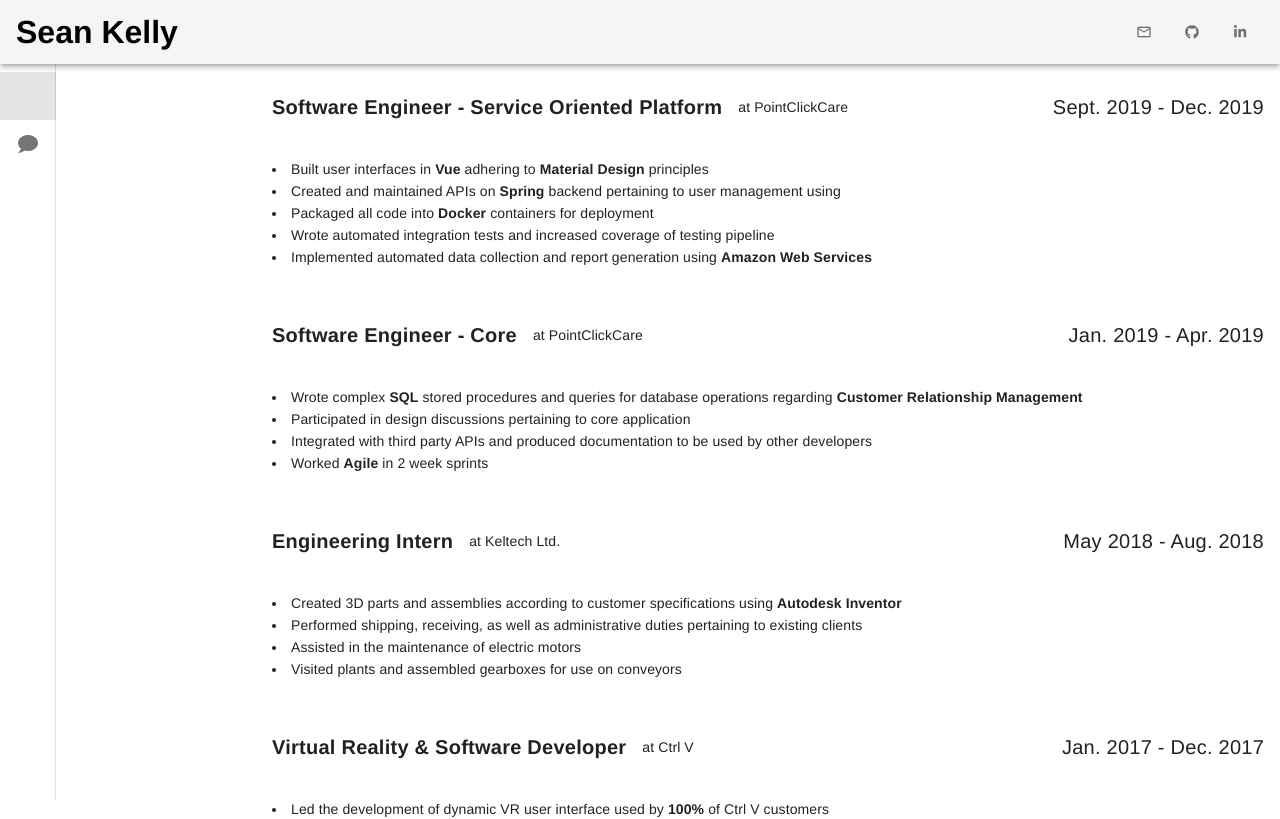
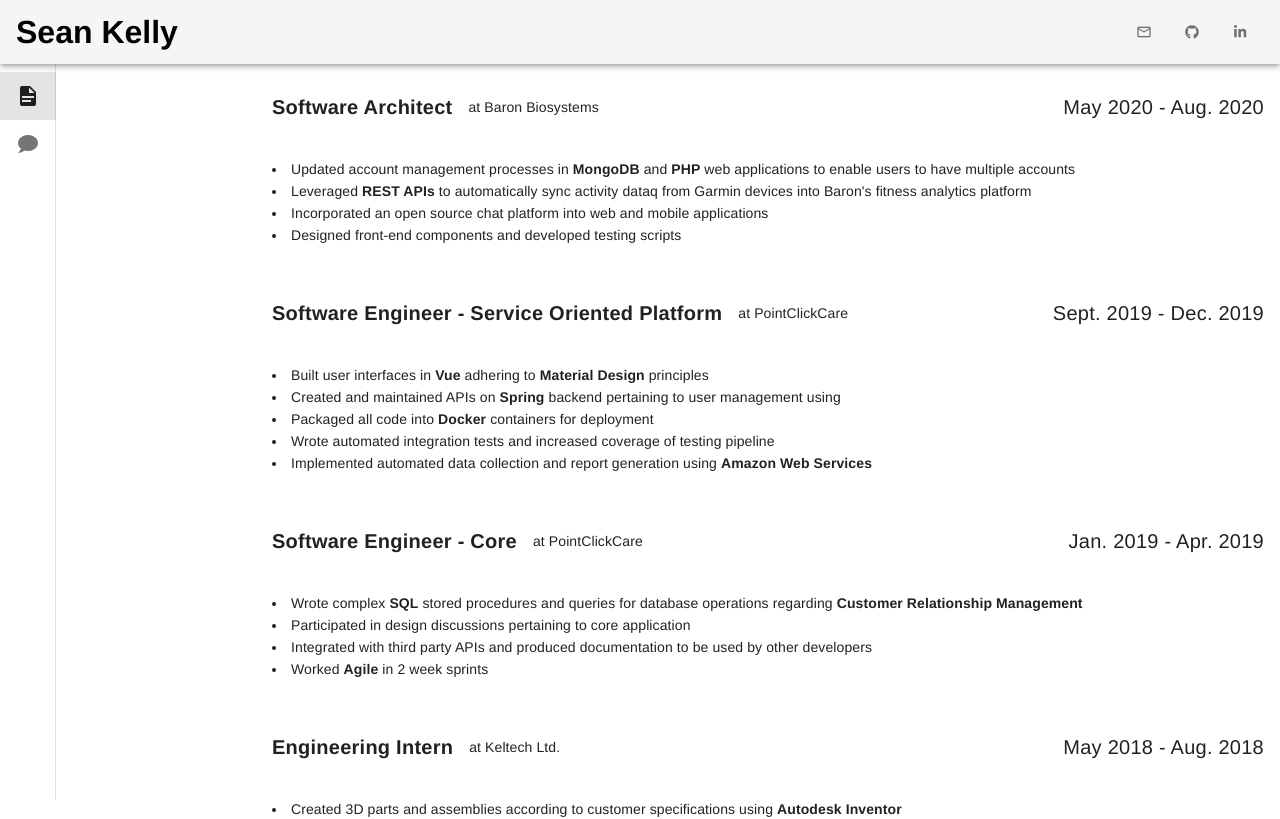
Before and after one commit to seangerrykelly/portfolio-front-end-source, a Vue app: page / in a window 1280 px wide. Shown: the top 819 px of the page. Built offline with nearby package versions, Linux system fonts and the light colour scheme.

Commit message:
updated resume page

```diff
--- a/src/components/navigation/NavDrawer.vue
+++ b/src/components/navigation/NavDrawer.vue
@@ -50,7 +50,7 @@
                     {
                         name: 'Resume',
                         to: '/',
-                        iconName: 'mdi-file-document-box'
+                        iconName: 'mdi-file-document'
                     },
                     {
                         name: "Contact",
--- a/src/views/Resume.vue
+++ b/src/views/Resume.vue
@@ -1,6 +1,22 @@
 <template>
     <v-content>
         <v-layout></v-layout>
+        <v-card flat>
+            <v-card-title >
+                <b>Software Architect</b>
+                <v-card-subtitle> at Baron Biosystems</v-card-subtitle>
+                <v-spacer></v-spacer>
+                May 2020 - Aug. 2020
+            </v-card-title>
+            <v-card-text>
+                <v-list align="left">
+                    <li>Updated account management processes in <b>MongoDB</b> and <b>PHP</b> web applications to enable users to have multiple accounts</li>
+                    <li>Leveraged <b>REST APIs</b> to automatically sync activity dataq from Garmin devices into Baron's fitness analytics platform</li>
+                    <li>Incorporated an open source chat platform into web and mobile applications</li>
+                    <li>Designed front-end components and developed testing scripts</li>
+                </v-list>
+            </v-card-text>
+        </v-card>
         <v-card flat>
             <v-card-title >
                 <b>Software Engineer - Service Oriented Platform</b>
```
